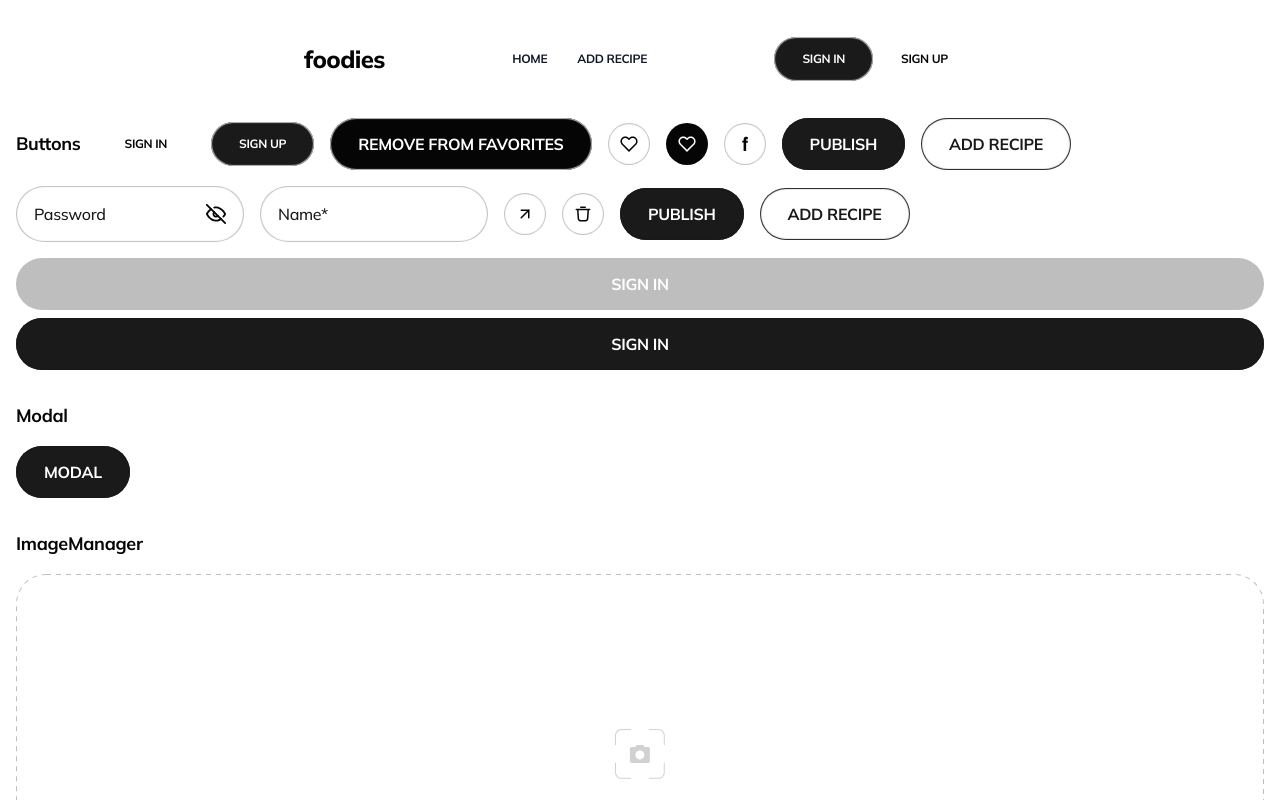
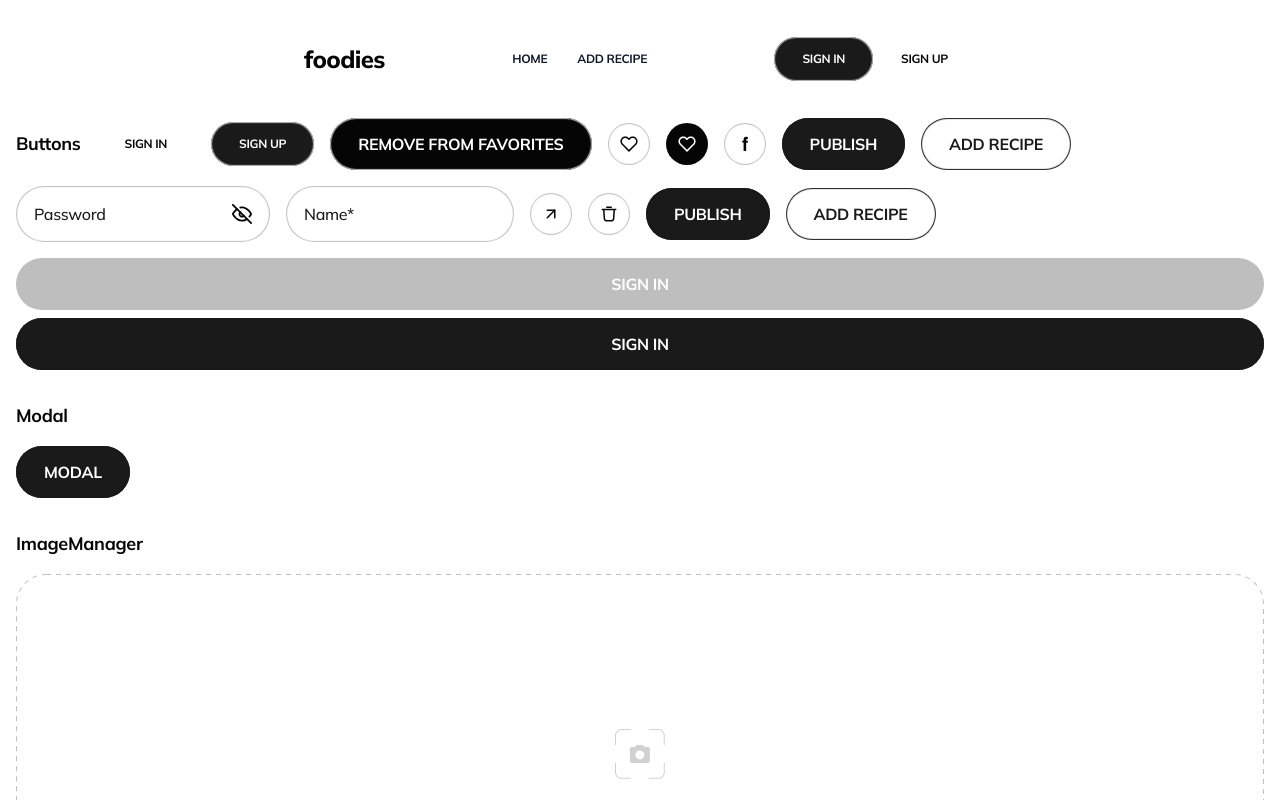
Before and after one commit to SergeyPoly/goit-node-final-project-FE, a React (Vite) app: page /components in a window 1280 px wide. Shown: the top 800 px of the page. Built offline with nearby package versions, Linux system fonts and the light colour scheme.

Commit message:
fix: update FormField styles for password input

```diff
--- a/src/shared/ui/FormField.jsx
+++ b/src/shared/ui/FormField.jsx
@@ -15,6 +15,7 @@ export const FormField = ({
 
   const fieldStyles = cn(
     'w-full p-3.5 tablet:px-4.5 tablet:py-4 text-dark placeholder-shown:shadow-border-grey shadow-border-main placeholder:text-dark text-sm tablet:text-base outline-none font-medium rounded-[1.875rem] mask-stars',
+    isPassword && 'pr-10 tablet:pr-11',
     className
   );
   return (
```
